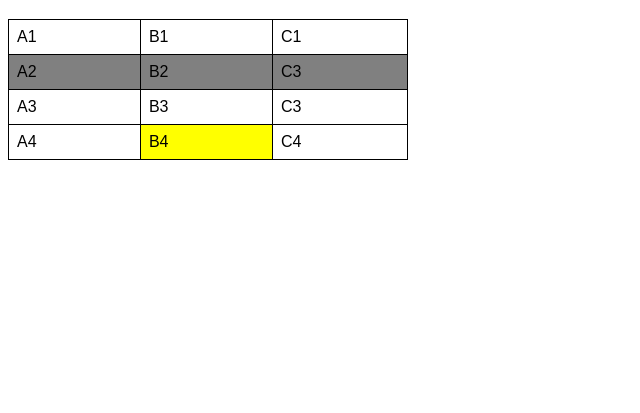
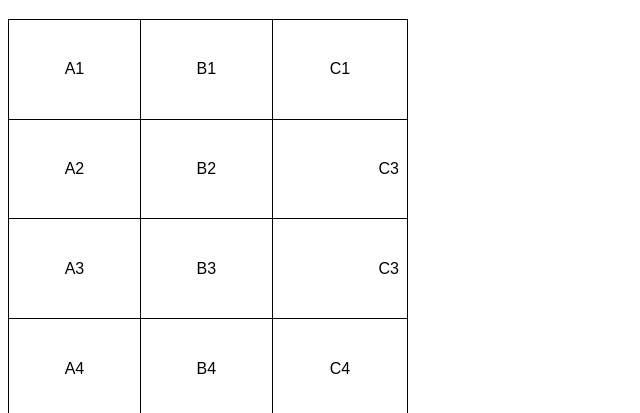
Before and after one commit to VitorFeerreira/html-css, a plain HTML site: page exercicios/ex0023/tabela001.html in a window 1280 px wide. Shown: the part 61-474 px from the top of the page, without its empty margins (0-640 px from the left). Drawn offline with Linux system fonts and the light colour scheme.

Commit message:
ex 0023 atualizado

```diff
--- a/exercicios/ex0023/tabela001.html
+++ b/exercicios/ex0023/tabela001.html
@@ -12,20 +12,21 @@
 
         table {
             width: 400px;
+            height: 400px;
             border-collapse: collapse;
-        }
-
-        tr.linha {
-            background-color: gray;
         }
 
         td {
             border: 1px solid black;
             padding: 8px;
+            text-align: center;
+            /*Alinhamento horizontal*/
+            vertical-align: middle;
+            /*Alinhamento vertical*/
         }
 
-        td.dado {
-            background-color: yellow;
+        .numero {
+            text-align: right;
         }
     </style>
 </head>
@@ -45,22 +46,22 @@
             <td>B1</td>
             <td>C1</td>
         </tr>
-        <tr class="linha">
-             <!-- Segunda linha -->
+        <tr>
+            <!-- Segunda linha -->
             <td>A2</td>
-            <td>B2</td>
-            <td>C3</td>
+            <td >B2</td>
+            <td class="numero">C3</td>
         </tr>
         <tr>
-             <!-- Terceira linha -->
+            <!-- Terceira linha -->
             <td>A3</td>
             <td>B3</td>
-            <td>C3</td>
+            <td class="numero">C3</td>
         </tr>
         <tr>
-             <!-- Quarta linha -->
+            <!-- Quarta linha -->
             <td>A4</td>
-            <td class="dado">B4</td>
+            <td>B4</td>
             <td>C4</td>
         </tr>
     </table>
```
